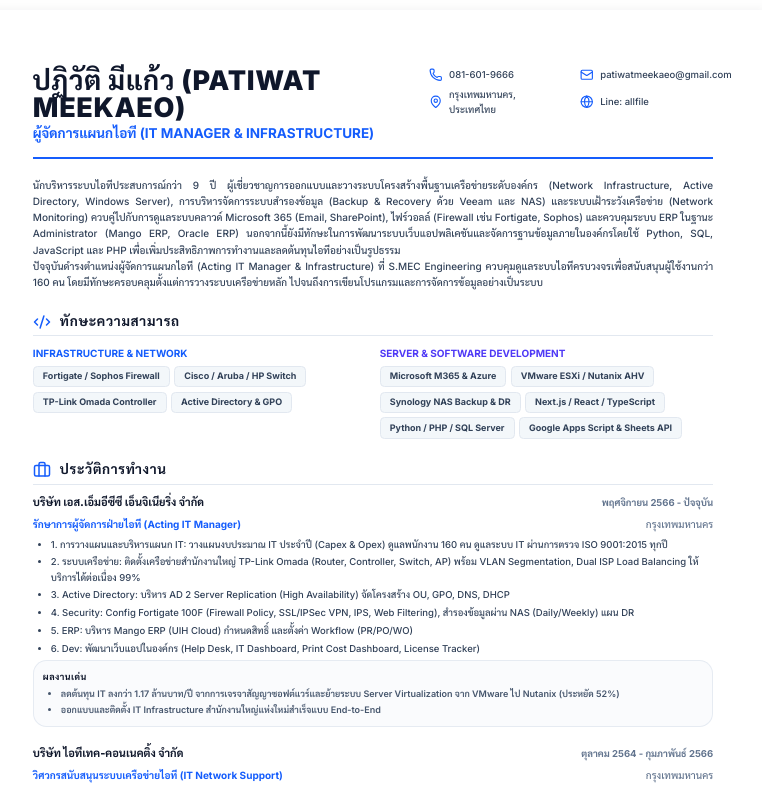
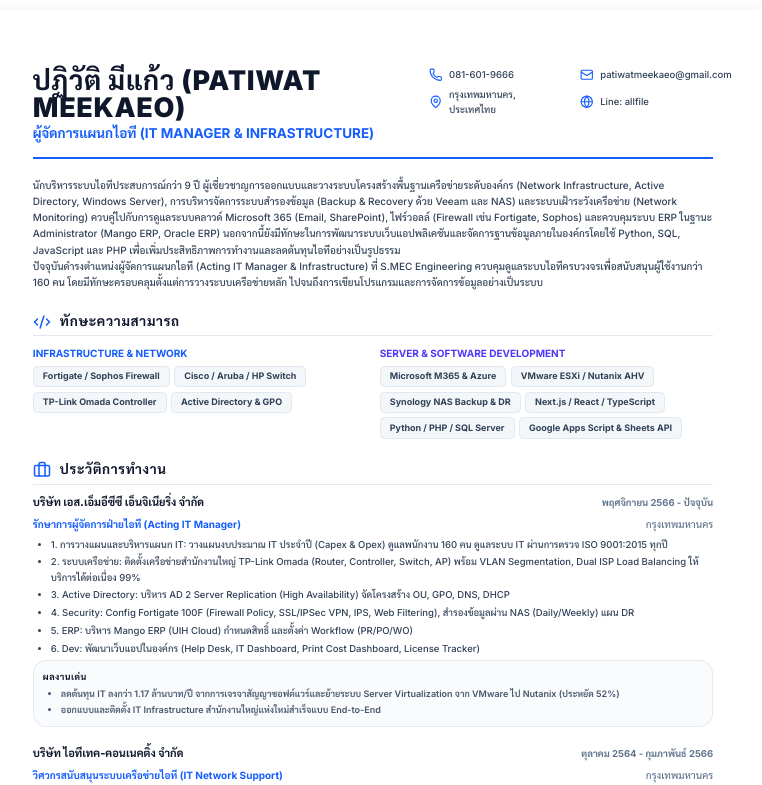
Before and after one commit to unicones/-resume, a Next.js app: page /print in a window 1280 px wide. Shown: the top 785 px of the page, without its empty margins (267-1029 px from the left). Built offline with nearby package versions, Linux system fonts and the light colour scheme; no server answers; the database is empty.

Commit message:
style: remove text-justify to fix wide spacing in Thai bio

```diff
--- a/src/app/page.tsx
+++ b/src/app/page.tsx
@@ -1509,7 +1509,7 @@ export default function Home() {
                   <span className="text-sm font-bold text-blue-600 font-heading block">
                     {currentProfile.title}
                   </span>
-                  <p className="text-slate-600 text-base leading-relaxed font-medium text-justify whitespace-pre-line">
+                  <p className="text-slate-600 text-base leading-relaxed font-medium text-left whitespace-pre-line">
                     {currentProfile.bio}
                   </p>
                 </div>
--- a/src/app/print/page.tsx
+++ b/src/app/print/page.tsx
@@ -624,7 +624,7 @@ function PrintPageContent() {
 
           {/* Profile Bio / Summary */}
           <div className="mt-4">
-            <p className="text-slate-700 text-justify text-[10px] leading-relaxed font-medium whitespace-pre-line">
+            <p className="text-slate-700 text-left text-[10px] leading-relaxed font-medium whitespace-pre-line">
               {profile.bio}
             </p>
           </div>
```
